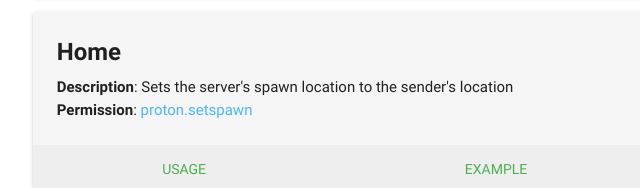
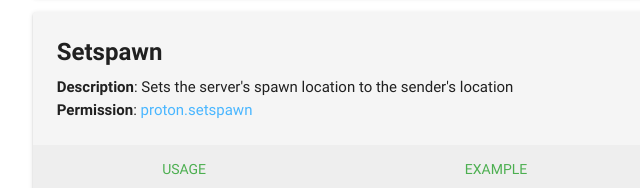
Before and after one commit to vexio/vehicola.github.io, a plain HTML site: page ion/docs/index.html in a window 1280 px wide. Shown: the part 5943-6131 px from the top of the page, 148-788 px from the left. Drawn offline with Linux system fonts and the light colour scheme.

Commit message:
Update index.html

```diff
--- a/ion/docs/index.html
+++ b/ion/docs/index.html
@@ -296,9 +296,9 @@
             </div>
           </div>
         <!-- SETSPAWN -->
-        <div id="home" class="card grey lighten-4">
+        <div id="setspawn" class="card grey lighten-4">
             <div class="card-content">
-              <span class="card-title"><b>Home</b> <a class="material-icons right tooltipped" data-position="bottom" data-delay="250" data-tooltip="Click to copy quicklink" href="http://bryce.hoffho.us/ion/docs/#home">link</a></span>
+              <span class="card-title"><b>Setspawn</b> <a class="material-icons right tooltipped" data-position="bottom" data-delay="250" data-tooltip="Click to copy quicklink" href="http://bryce.hoffho.us/ion/docs/#home">link</a></span>
               <p><b>Description</b>: Sets the server's spawn location to the sender's location</p>
               <p><b>Permission</b>: <font color="#49b6ff">proton.setspawn</font></p>
             </div>
```
